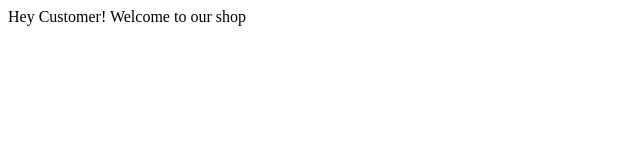
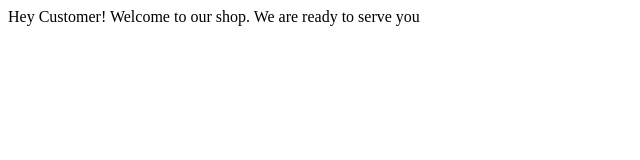
Before and after one commit to teamleaderXYZ/XYZ-Project, a plain HTML site: page index.html in a window 1280 px wide. Shown: the whole page, without its empty margins (0-640 px from the left). Drawn offline with Linux system fonts and the light colour scheme.

Commit message:
Add color and text

```diff
--- a/index.html
+++ b/index.html
@@ -4,6 +4,6 @@
   <title>Welcome to XYZ-Lab1</title>
 </head>
 <body>
-<h>Hey Customer! Welcome to our shop</h>
+<h>Hey Customer! Welcome to our shop. We are ready to serve you</h>
 <body>
 </html>
```
